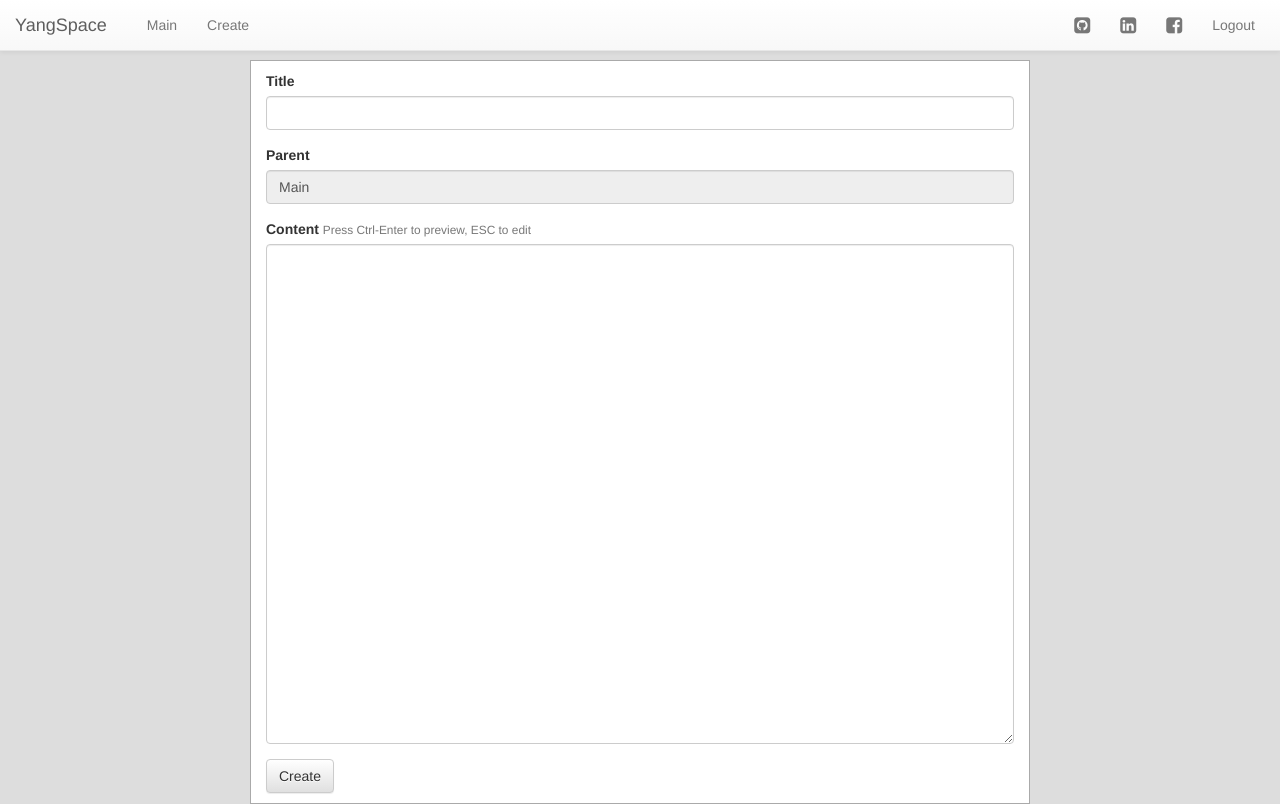
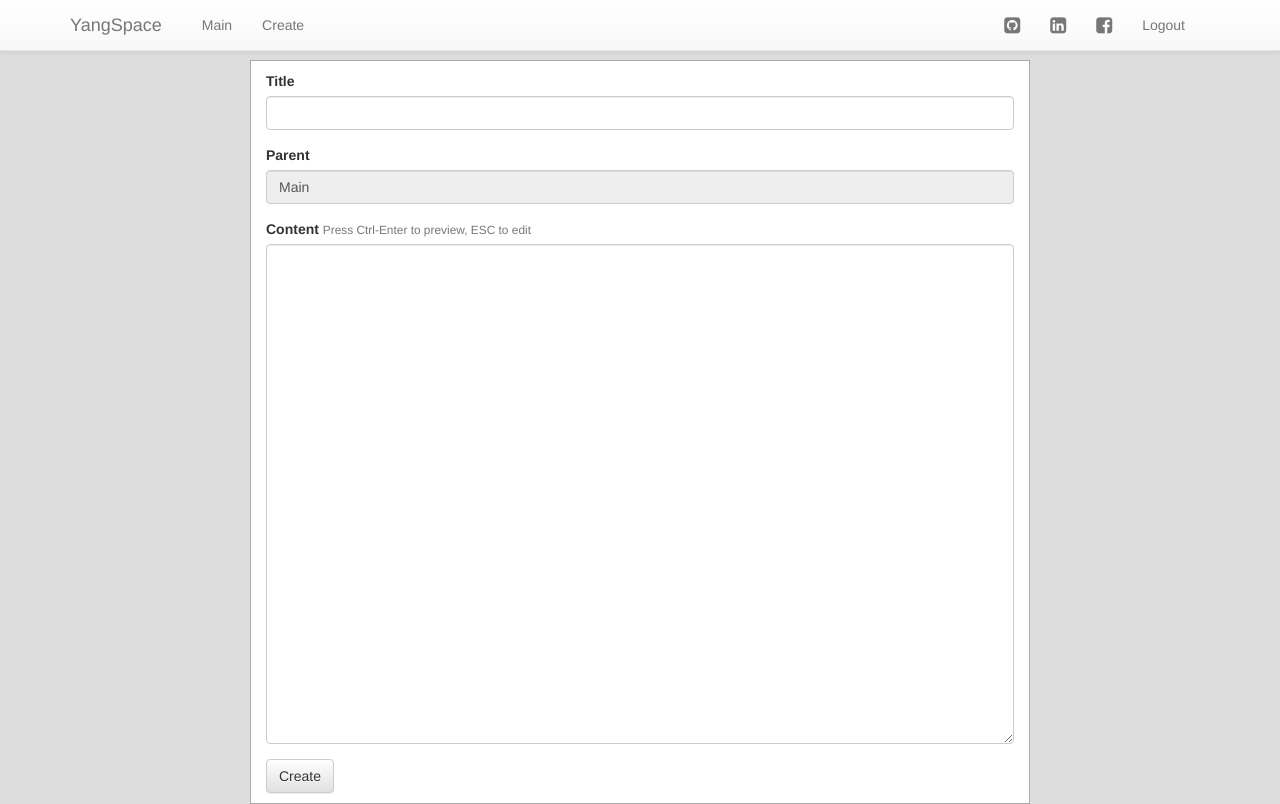
Before and after one commit to kingsj0405/yangspace_v3, a Django app: page /blog/page/create/ in a window 1280 px wide. Run offline with Django 3.2, Linux system fonts and the light colour scheme; the visitor is signed in with stand-in values (Sample User, id 1); data that the repository does not hold is empty; some libraries are stand-ins or nearby versions.

Commit message:
Add 'meta' for mobile friendly
Check [tutorial](https://getbootstrap.com/docs/3.3/getting-started/#template) for more information.

```diff
--- a/templates/blog/base.html
+++ b/templates/blog/base.html
@@ -5,20 +5,17 @@
 <html lang="en">
 <head>
     <meta charset="UTF-8">
+    <meta http-equiv="X-UA-Compatible" content="IE=edge">
+    <meta name="viewport" content="width=device-width, initial-scale=1">
     <title>
         {% block title %}
         {% endblock %}
     </title>
+    <!-- Library -->
     <link rel="shortcut icon" href="{% static 'img/sheepthreebell.png' %}"/>
-    <!-- jQuery Google CDN -->
-    <script src="{% static 'lib/jquery.min.js' %}"></script>
-    <!-- Bootstrap 3.3.7 -->
     <link rel="stylesheet" href="{% static 'lib/bootstrap.min.css' %}"/>
     <link rel="stylesheet" href="{% static 'lib/bootstrap-theme.min.css' %}"/>
-    <script src="{% static 'lib/bootstrap.min.js' %}"></script>
-    <!-- Font Awesome -->
     <link rel="stylesheet" href="{% static 'lib\font-awesome.min.css' %}"/>
-    <!-- Showdown -->
     <script src="{% static 'lib/showdown.min.js' %}"></script>
     <!-- Custom static File -->
     <link rel="stylesheet" href="{% static 'css/blog.css' %}"/>
@@ -27,8 +24,8 @@
     {% endblock %}
 </head>
 <body>
-<div class="container">
-    <nav class="navbar navbar-default navbar-fixed-top">
+<nav class="navbar navbar-default navbar-fixed-top">
+    <div class="container">
         <div class="navbar-header">
             <button type="button" class="navbar-toggle collapsed" data-toggle="collapse" data-target="#navbar"
                     aria-expanded="false" aria-controls="navbar">
@@ -72,9 +69,14 @@
                 </li>
             </ul>
         </div>
-    </nav>
+    </div>
+</nav>
+<div class="container">
     {% block content %}
     {% endblock %}
 </div>
+<!-- Bootstrap core JavaScript -->
+<script src="{% static 'lib/jquery.min.js' %}"></script>
+<script src="{% static 'lib/bootstrap.min.js' %}"></script>
 </body>
 </html>
```
